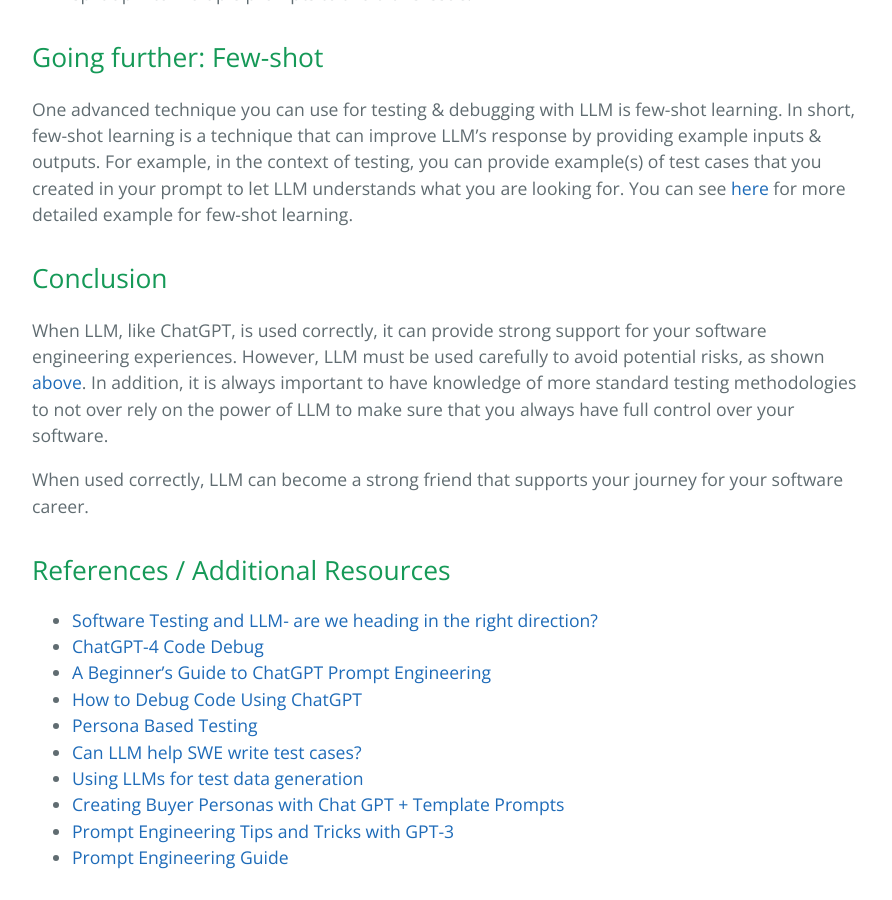
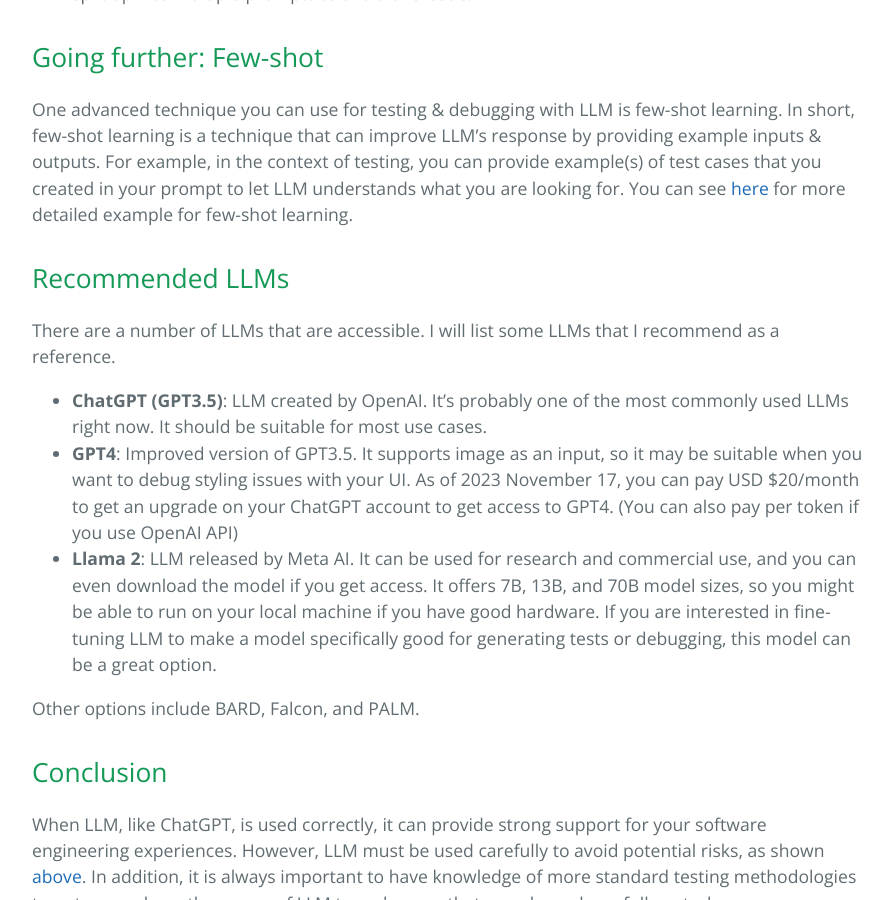
Before and after one commit to learning-software-engineering/learning-software-engineering.github.io, a Jekyll site: the page built from Topics/Development_Process/LLM_Testing_Debugging.md, in a window 1280 px wide and 900 px high, scrolled down 3872 px. Shown: the whole window, without its empty margins (192-1084 px from the left). Built offline with Jekyll 4.4.1, drawn with Linux system fonts in a browser that asks for light colours; our own code applies the rules of GitHub Pages for plain Markdown files.

Commit message:
Added list of recommended LLMs

```diff
--- a/Topics/Development_Process/LLM_Testing_Debugging.md
+++ b/Topics/Development_Process/LLM_Testing_Debugging.md
@@ -123,6 +123,14 @@
 LLM understands what you are looking for.
 You can see [here](https://blog.andrewcantino.com/blog/2021/04/21/prompt-engineering-tips-and-tricks/) for more detailed example for few-shot learning.
 
+## Recommended LLMs
+There are a number of LLMs that are accessible. I will list some LLMs that I recommend as a reference.
+- **ChatGPT (GPT3.5)**: LLM created by OpenAI. It's probably one of the most commonly used LLMs right now. It should be suitable for most use cases.
+- **GPT4**: Improved version of GPT3.5. It supports image as an input, so it may be suitable when you want to debug styling issues with your UI. As of 2023 November 17, you can pay USD $20/month to get an upgrade on your ChatGPT account to get access to GPT4. (You can also pay per token if you use OpenAI API)
+- **Llama 2**: LLM released by Meta AI. It can be used for research and commercial use, and you can even download the model if you get access. It offers 7B, 13B, and 70B model sizes, so you might be able to run on your local machine if you have good hardware. If you are interested in fine-tuning LLM to make a model specifically good for generating tests or debugging, this model can be a great option.
+
+Other options include BARD, Falcon, and PALM.
+
 ## Conclusion
 When LLM, like ChatGPT, is used correctly, it can provide strong support for your software engineering experiences.
 However, LLM must be used carefully to avoid potential risks, as shown [above](#advantages-and-disadvantages).
```
